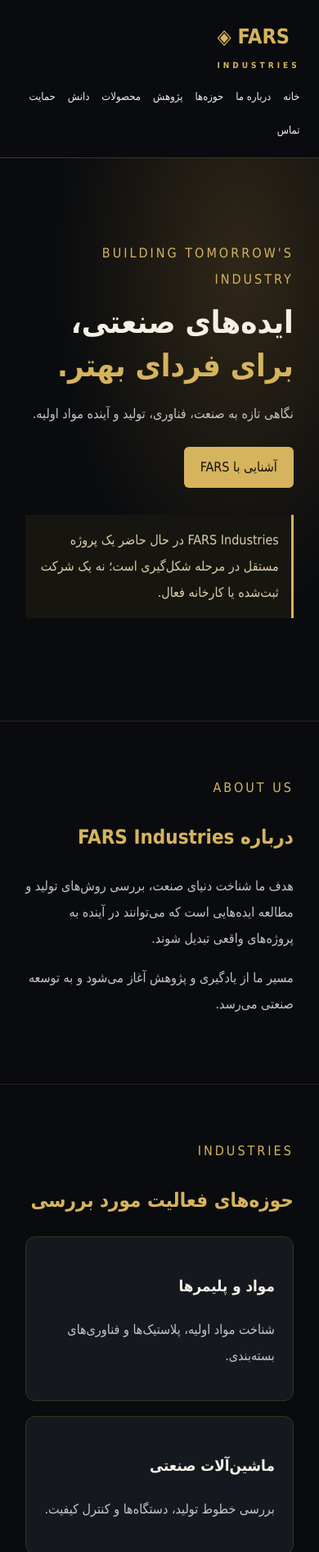
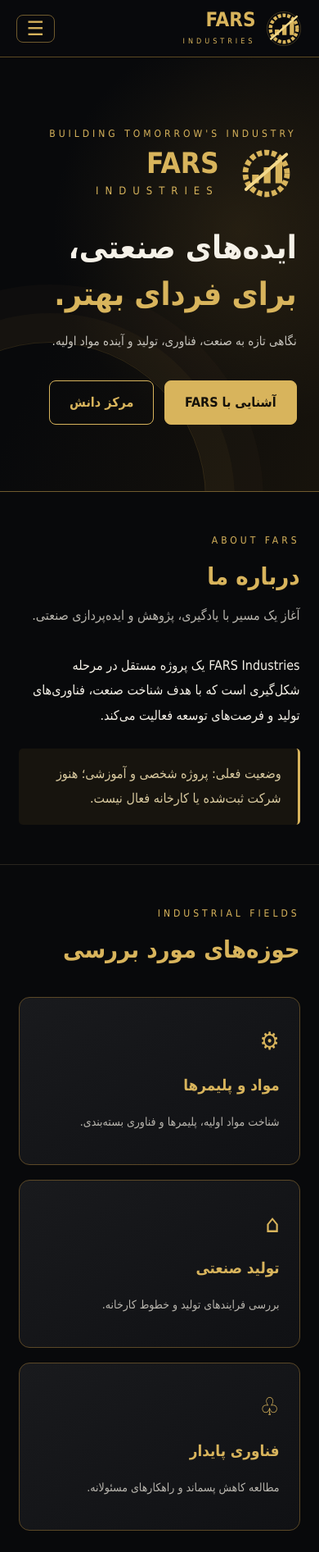
Before and after one commit to maxrezaro-dev/fars-industries, a plain HTML site: page index.html in a window 390 px wide. Shown: the top 1893 px of the page at 82% size. Drawn offline with Linux system fonts and the light colour scheme.

Commit message:
Update index.html

```diff
--- a/index.html
+++ b/index.html
@@ -4,38 +4,141 @@
 <head>
 <meta charset="UTF-8">
 <meta name="viewport" content="width=device-width, initial-scale=1">
-<title>FARS Industries | صنایع آینده</title>
+<meta name="theme-color" content="#08090b">
+<title>FARS Industries | Building Tomorrow</title>
 <style>
-:root{--gold:#d6b45d;--bg:#090b0e;--panel:#15191f;--text:#f4f0e6}
+:root {
+  --gold:#d8b45c;
+  --gold2:#f4d98c;
+  --bg:#08090b;
+  --panel:#14161a;
+  --text:#f5f1e8;
+  --muted:#b7b4ad;
+}
 *{box-sizing:border-box;scroll-behavior:smooth}
-body{margin:0;background:var(--bg);color:var(--text);font-family:Tahoma,Arial;line-height:2}
-header{padding:20px 6%;border-bottom:1px solid #403725;display:flex;justify-content:space-between;align-items:center;flex-wrap:wrap;gap:15px}
-.logo{color:var(--gold);font-size:25px;font-weight:bold;direction:ltr}
-.logo small{display:block;text-align:center;font-size:10px;letter-spacing:4px}
-nav{display:flex;gap:15px;flex-wrap:wrap}
-a{color:var(--gold);text-decoration:none}
-nav a{color:#eee;font-size:13px}
-.hero{padding:100px 8%;background:radial-gradient(ellipse at 75% 20%,#302718,transparent 55%)}
-.hero h1{font-size:clamp(38px,7vw,70px);line-height:1.4;margin:10px 0}
+body{
+  margin:0;background:var(--bg);color:var(--text);
+  font-family:Tahoma,Arial,sans-serif;line-height:1.9
+}
+a{color:inherit;text-decoration:none}
+header{
+  position:sticky;top:0;z-index:10;
+  background:#090a0df2;backdrop-filter:blur(12px);
+  border-bottom:1px solid #5c4922;
+  padding:12px 5%;display:flex;
+  align-items:center;justify-content:space-between;gap:20px
+}
+.brand{display:flex;align-items:center;gap:10px;color:var(--gold)}
+.brand svg{width:48px;height:48px}
+.brand strong{font-size:24px;direction:ltr;line-height:1.2}
+.brand small{display:block;font-size:9px;letter-spacing:4px}
+nav{display:flex;align-items:center;gap:20px}
+nav a{font-size:13px;color:#eee;transition:.2s}
+nav a:hover{color:var(--gold)}
+.menu-btn{
+  display:none;background:none;border:1px solid #705b2e;
+  color:var(--gold);font-size:24px;border-radius:8px;
+  padding:2px 12px
+}
+.hero{
+  min-height:570px;padding:85px 8%;
+  display:flex;align-items:center;
+  background:
+  radial-gradient(ellipse at 75% 40%,#49391b66,transparent 55%),
+  linear-gradient(115deg,#08090b 35%,#17130c 100%);
+  border-bottom:1px solid #705b2e;
+  position:relative;overflow:hidden
+}
+.hero:after{
+  content:"";position:absolute;width:380px;height:380px;
+  border:1px solid #b68d3c33;border-radius:50%;
+  left:-130px;bottom:-200px;
+  box-shadow:0 0 0 35px #b68d3c0c,0 0 0 70px #b68d3c08
+}
+.hero-content{max-width:720px;position:relative;z-index:1}
+.eyebrow{color:var(--gold);letter-spacing:4px;font-size:12px}
+.hero h1{font-size:clamp(36px,6vw,68px);line-height:1.45;margin:15px 0}
 .gold{color:var(--gold)}
-.eyebrow{color:var(--gold);letter-spacing:3px}
-p{color:#c4c5c7}
-.btn{display:inline-block;background:var(--gold);color:#111;padding:9px 20px;border-radius:6px;margin:8px 0}
-section{padding:65px 8%;border-top:1px solid #29251e}
-h2{color:var(--gold)}
-.cards{display:grid;grid-template-columns:repeat(auto-fit,minmax(220px,1fr));gap:18px}
-.card{background:var(--panel);border:1px solid #393126;border-radius:12px;padding:22px}
-.notice{border-right:3px solid var(--gold);background:#17150f;padding:15px;margin:25px 0;color:#d9cda9}
-footer{text-align:center;padding:30px;color:#999;border-top:1px solid #333}
-input,textarea{width:100%;padding:12px;margin:8px 0;background:#15191f;color:white;border:1px solid #555;border-radius:6px}
-button{background:var(--gold);padding:10px 20px;border:0;border-radius:6px}
+.hero p{color:#c7c4bd;font-size:17px;max-width:620px}
+.hero-logo{
+  display:flex;align-items:center;gap:20px;
+  margin-bottom:25px;color:var(--gold)
+}
+.hero-logo svg{width:105px;height:105px}
+.hero-logo strong{font-size:48px;direction:ltr;line-height:1.2}
+.hero-logo small{display:block;letter-spacing:8px;font-size:13px}
+.btn{
+  display:inline-block;background:var(--gold);color:#15110a;
+  border:1px solid var(--gold);border-radius:8px;
+  padding:11px 24px;margin-top:18px;font-weight:bold;
+  transition:.2s
+}
+.btn:hover{background:var(--gold2);transform:translateY(-2px)}
+.btn.outline{background:transparent;color:var(--gold);margin-right:8px}
+section{padding:65px 7%;border-bottom:1px solid #29251e}
+.section-title{margin-bottom:30px}
+.section-title h2{color:var(--gold);font-size:29px;margin:5px 0}
+.section-title p{color:var(--muted);margin:0}
+.cards{
+  display:grid;grid-template-columns:repeat(auto-fit,minmax(210px,1fr));
+  gap:18px
+}
+.card{
+  background:linear-gradient(145deg,#191a1d,#101114);
+  border:1px solid #5b4827;border-radius:13px;
+  padding:24px;transition:.25s
+}
+.card:hover{transform:translateY(-5px);border-color:var(--gold)}
+.card .symbol{font-size:30px;color:var(--gold)}
+.card h3{color:var(--gold);margin:8px 0}
+.card p{color:var(--muted);font-size:14px}
+.notice{
+  margin-top:25px;padding:16px 20px;
+  border-right:3px solid var(--gold);
+  background:#17140e;color:#d8c99f;border-radius:5px
+}
+footer{
+  padding:30px 6%;display:flex;justify-content:space-between;
+  gap:15px;flex-wrap:wrap;color:#aaa;font-size:12px
+}
+footer strong{color:var(--gold)}
+@media(max-width:760px){
+  header{padding:10px 5%}
+  .menu-btn{display:block}
+  nav{
+    display:none;position:absolute;top:100%;right:0;left:0;
+    background:#0b0c0f;padding:20px 7%;
+    border-bottom:1px solid #705b2e;
+    flex-direction:column;align-items:stretch;gap:13px
+  }
+  nav.open{display:flex}
+  nav a{padding:7px 0}
+  .hero{min-height:530px;padding:65px 7%}
+  .hero-logo svg{width:75px;height:75px}
+  .hero-logo strong{font-size:35px}
+  .hero h1{font-size:39px}
+  .hero p{font-size:15px}
+  section{padding:48px 6%}
+  footer{flex-direction:column}
+}
 </style>
 </head>
 <body>
 
 <header>
-<div class="logo">◈ FARS<small>INDUSTRIES</small></div>
-<nav>
+<a class="brand" href="#home">
+<svg viewBox="0 0 100 100" fill="none" aria-label="FARS emblem">
+<circle cx="50" cy="50" r="34" stroke="#d8b45c" stroke-width="9" stroke-dasharray="8 4"/>
+<path d="M27 66V52h11v14M46 66V40h11v26M65 66V29h11v37" fill="#d8b45c"/>
+<path d="M17 76L83 19" stroke="#f4d98c" stroke-width="5" stroke-linecap="round"/>
+<circle cx="50" cy="50" r="43" stroke="#d8b45c" stroke-width="1" opacity=".5"/>
+</svg>
+<span><strong>FARS</strong><small>INDUSTRIES</small></span>
+</a>
+
+<button class="menu-btn" id="menuBtn" aria-label="باز کردن منو" aria-expanded="false">☰</button>
+
+<nav id="nav">
 <a href="#home">خانه</a>
 <a href="#about">درباره ما</a>
 <a href="#fields">حوزه‌ها</a>
@@ -49,71 +152,100 @@ button{background:var(--gold);padding:10px 20px;border:0;border-radius:6px}
 
 <main>
 <div class="hero" id="home">
+<div class="hero-content">
 <div class="eyebrow">BUILDING TOMORROW'S INDUSTRY</div>
+<div class="hero-logo">
+<svg viewBox="0 0 100 100" fill="none">
+<circle cx="50" cy="50" r="34" stroke="#d8b45c" stroke-width="9" stroke-dasharray="8 4"/>
+<path d="M27 66V52h11v14M46 66V40h11v26M65 66V29h11v37" fill="#d8b45c"/>
+<path d="M17 76L83 19" stroke="#f4d98c" stroke-width="5" stroke-linecap="round"/>
+</svg>
+<div><strong>FARS</strong><small>INDUSTRIES</small></div>
+</div>
 <h1>ایده‌های صنعتی،<br><span class="gold">برای فردای بهتر.</span></h1>
 <p>نگاهی تازه به صنعت، فناوری، تولید و آینده مواد اولیه.</p>
 <a class="btn" href="#about">آشنایی با FARS</a>
-<div class="notice">FARS Industries در حال حاضر یک پروژه مستقل در مرحله شکل‌گیری است؛ نه یک شرکت ثبت‌شده یا کارخانه فعال.</div>
+<a class="btn outline" href="#knowledge">مرکز دانش</a>
+</div>
 </div>
 
 <section id="about">
-<div class="eyebrow">ABOUT US</div>
-<h2>درباره FARS Industries</h2>
-<p>هدف ما شناخت دنیای صنعت، بررسی روش‌های تولید و مطالعه ایده‌هایی است که می‌توانند در آینده به پروژه‌های واقعی تبدیل شوند.</p>
-<p>مسیر ما از یادگیری و پژوهش آغاز می‌شود و به توسعه صنعتی می‌رسد.</p>
+<div class="section-title">
+<div class="eyebrow">ABOUT FARS</div>
+<h2>درباره ما</h2>
+<p>آغاز یک مسیر با یادگیری، پژوهش و ایده‌پردازی صنعتی.</p>
+</div>
+<p>FARS Industries یک پروژه مستقل در مرحله شکل‌گیری است که با هدف شناخت صنعت، فناوری‌های تولید و فرصت‌های توسعه فعالیت می‌کند.</p>
+<div class="notice">وضعیت فعلی: پروژه شخصی و آموزشی؛ هنوز شرکت ثبت‌شده یا کارخانه فعال نیست.</div>
 </section>
 
 <section id="fields">
-<div class="eyebrow">INDUSTRIES</div>
-<h2>حوزه‌های فعالیت مورد بررسی</h2>
+<div class="section-title">
+<div class="eyebrow">INDUSTRIAL FIELDS</div>
+<h2>حوزه‌های مورد بررسی</h2>
+</div>
 <div class="cards">
-<div class="card"><h3>مواد و پلیمرها</h3><p>شناخت مواد اولیه، پلاستیک‌ها و فناوری‌های بسته‌بندی.</p></div>
-<div class="card"><h3>ماشین‌آلات صنعتی</h3><p>بررسی خطوط تولید، دستگاه‌ها و کنترل کیفیت.</p></div>
-<div class="card"><h3>فناوری پایدار</h3><p>مطالعه کاهش پسماند و مواد سازگارتر با محیط زیست.</p></div>
+<div class="card"><div class="symbol">⚙</div><h3>مواد و پلیمرها</h3><p>شناخت مواد اولیه، پلیمرها و فناوری بسته‌بندی.</p></div>
+<div class="card"><div class="symbol">⌂</div><h3>تولید صنعتی</h3><p>بررسی فرایندهای تولید و خطوط کارخانه.</p></div>
+<div class="card"><div class="symbol">♧</div><h3>فناوری پایدار</h3><p>مطالعه کاهش پسماند و راهکارهای مسئولانه.</p></div>
 </div>
 </section>
 
 <section id="research">
+<div class="section-title">
 <div class="eyebrow">RESEARCH & DEVELOPMENT</div>
 <h2>پژوهش و توسعه</h2>
-<p>ایده‌ها، بررسی‌های فنی، مقایسه مواد و گزارش‌های آزمایشی در این بخش قرار خواهند گرفت.</p>
-<div class="notice">در مطالب پژوهشی، منابع اطلاعات و محدودیت‌های بررسی باید مشخص باشند.</div>
+<p>ایده‌ها و بررسی‌های فنی، با ذکر منابع و محدودیت‌ها.</p>
+</div>
+<div class="card"><h3>از پرسش تا راهکار</h3><p>در این بخش می‌توان گزارش‌های پژوهشی، مقایسه مواد و بررسی فناوری‌های صنعتی را منتشر کرد.</p></div>
 </section>
 
 <section id="products">
-<div class="eyebrow">OUR PRODUCTS</div>
-<h2>محصولات</h2>
+<div class="section-title"><div class="eyebrow">PRODUCTS</div><h2>محصولات</h2></div>
 <p>در حال حاضر محصول تجاری برای فروش عرضه نمی‌شود. این بخش برای معرفی محصولات آینده در نظر گرفته شده است.</p>
 </section>
 
 <section id="knowledge">
-<div class="eyebrow">FARS KNOWLEDGE</div>
-<h2>مرکز دانش</h2>
-<div class="card">
-<h3>از ایده تا کارخانه</h3>
-<p>راه‌اندازی یک واحد تولیدی به شناخت بازار، مواد اولیه، ماشین‌آلات، نیروی انسانی، مجوزها، ایمنی و سرمایه در گردش نیاز دارد.</p>
-<p>هزینه واقعی تولید فقط قیمت دستگاه نیست؛ نصب، زیرساخت، تعمیر و نگهداری، ضایعات و حمل‌ونقل نیز اهمیت دارند.</p>
-<p>مقالات آینده می‌توانند شامل تصویر، جدول، ویدئوی منبع اصلی و فهرست منابع باشند.</p>
+<div class="section-title"><div class="eyebrow">FARS KNOWLEDGE</div><h2>مرکز دانش</h2></div>
+<div class="cards">
+<div class="card"><div class="symbol">▤</div><h3>مقالات صنعتی</h3><p>آشنایی با ماشین‌آلات، مواد اولیه و فرایند تولید.</p></div>
+<div class="card"><div class="symbol">▶</div><h3>ویدئوهای آموزشی</h3><p>پیوند به منابع و ویدئوهای مرتبط با صنعت.</p></div>
+<div class="card"><div class="symbol">▦</div><h3>جدول‌ها و داده‌ها</h3><p>مقایسه اطلاعات فنی و اقتصادی با ذکر منابع.</p></div>
 </div>
 </section>
 
 <section id="support">
-<div class="eyebrow">SUPPORT</div>
-<h2>حمایت از پروژه</h2>
-<p>در حال حاضر هیچ درگاه پرداخت یا روش دریافت کمک مالی فعالی وجود ندارد.</p>
-<p>هرگونه حمایت احتمالی در آینده باید شفاف و مطابق قوانین و شرایط سرویس پرداخت باشد.</p>
+<div class="section-title"><div class="eyebrow">SUPPORT</div><h2>حمایت از پروژه</h2></div>
+<p>در حال حاضر روش دریافت کمک مالی یا درگاه پرداخت فعالی وجود ندارد.</p>
 </section>
 
 <section id="contact">
-<div class="eyebrow">CONTACT</div>
-<h2>ارتباط با ما</h2>
-<p>اطلاعات تماس رسمی پس از راه‌اندازی راه ارتباطی معتبر به این قسمت اضافه خواهد شد.</p>
+<div class="section-title"><div class="eyebrow">CONTACT</div><h2>ارتباط با ما</h2></div>
+<p>راه‌های ارتباطی رسمی پس از آماده‌سازی به این بخش اضافه خواهند شد.</p>
 </section>
 </main>
 
 <footer>
-FARS INDUSTRIES © 2026<br>
-BUILDING TOMORROW'S INDUSTRY
+<div><strong>FARS INDUSTRIES</strong> © 2026</div>
+<div>BUILDING TOMORROW'S INDUSTRY</div>
+<div>فارس، نماد پیشرفت و نوآوری</div>
 </footer>
+
+<script>
+const menuBtn=document.getElementById("menuBtn");
+const nav=document.getElementById("nav");
+menuBtn.addEventListener("click",()=>{
+  const opened=nav.classList.toggle("open");
+  menuBtn.setAttribute("aria-expanded",opened);
+  menuBtn.textContent=opened?"✕":"☰";
+});
+nav.querySelectorAll("a").forEach(link=>{
+  link.addEventListener("click",()=>{
+    nav.classList.remove("open");
+    menuBtn.setAttribute("aria-expanded","false");
+    menuBtn.textContent="☰";
+  });
+});
+</script>
 </body>
 </html>
```
